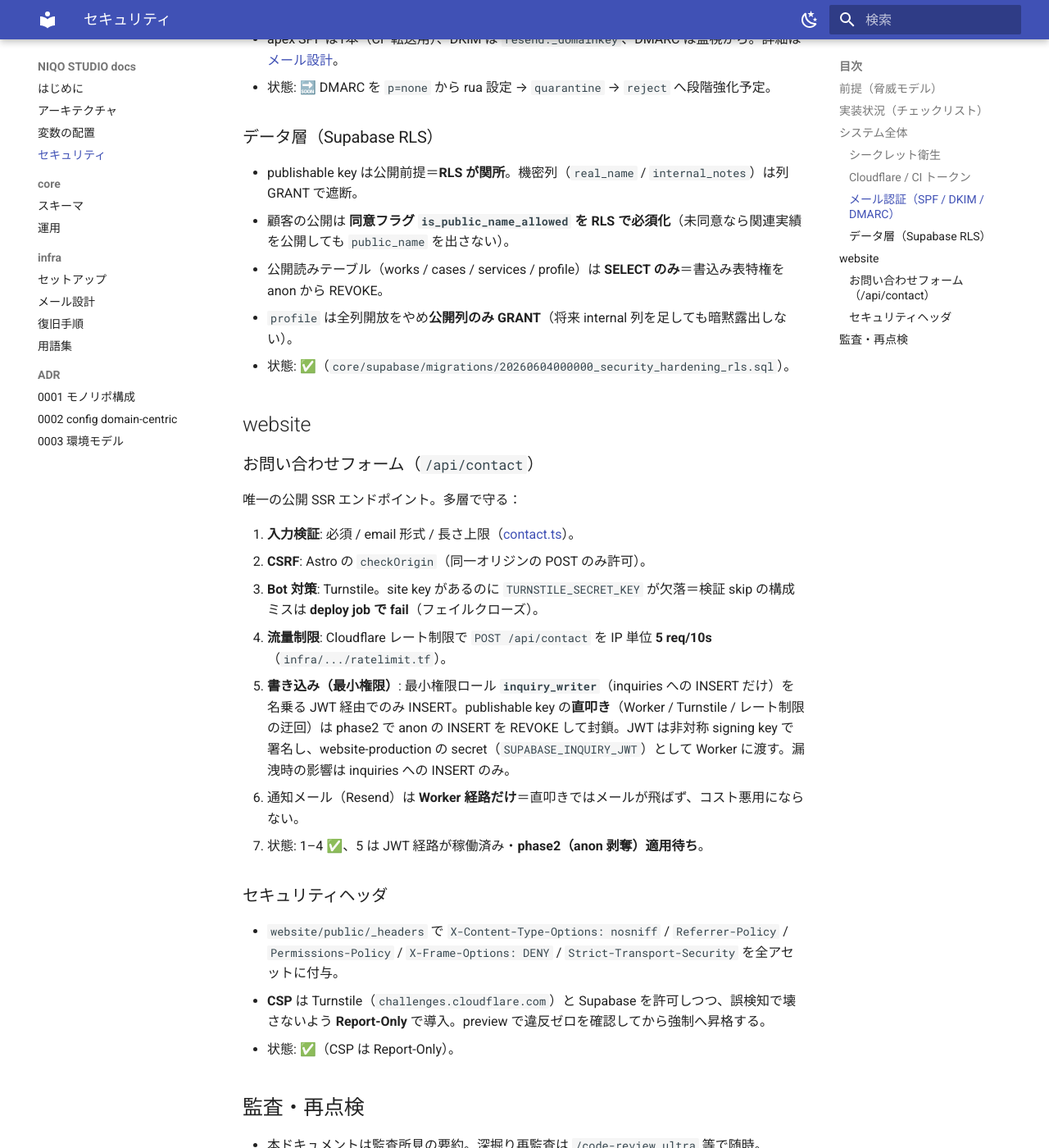
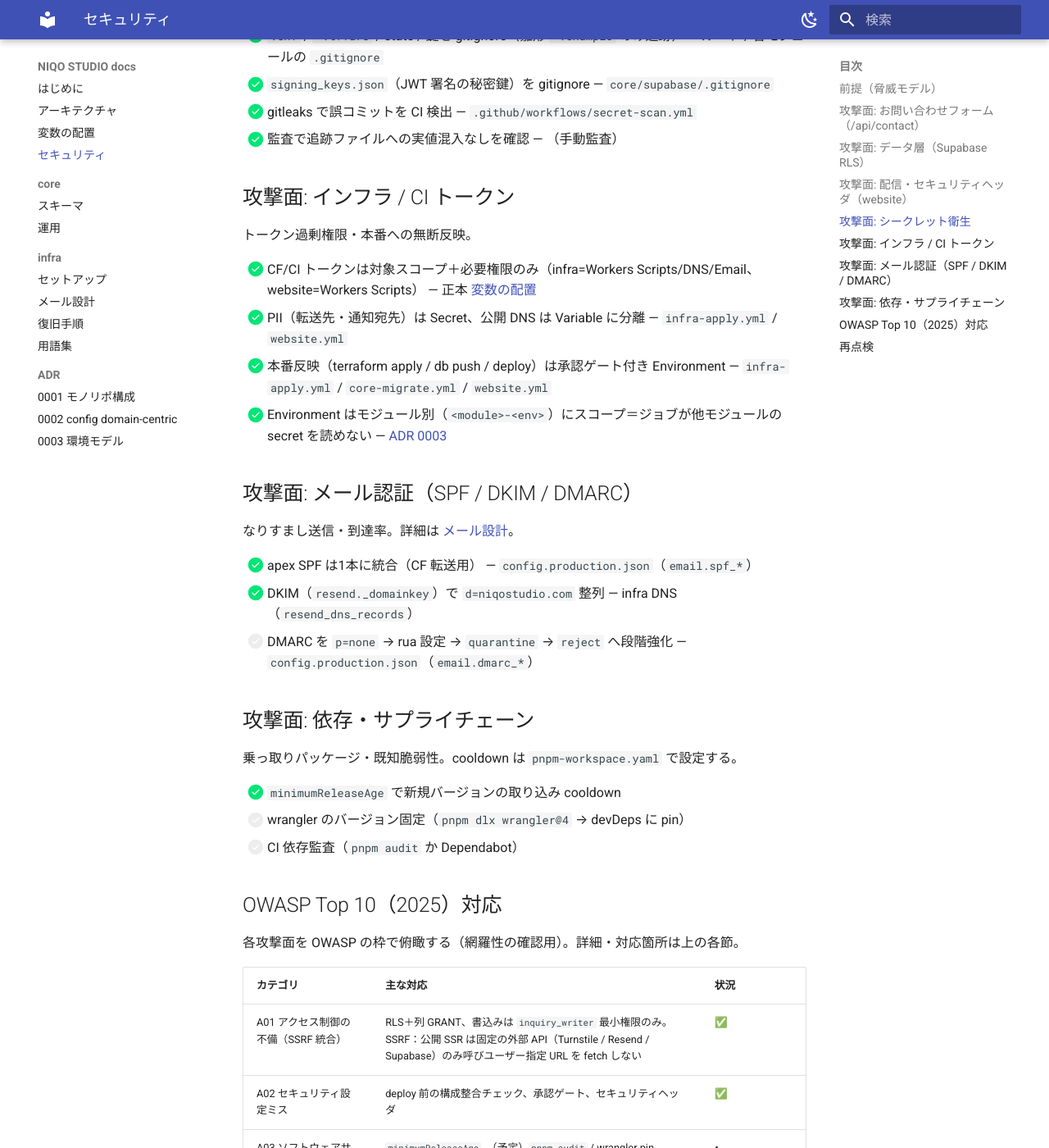
Before and after one commit to niqostudio/niqostudio, an MkDocs documentation site: the page built from docs/security.md, in a window 1280 px wide and 1400 px high, scrolled down 2232 px. Shown: the whole window at 82% size. Built offline with MkDocs 1.6.1 and Material for MkDocs 9.7.7, drawn with Linux system fonts in a browser that asks for light colours; some of the changed text lies outside the part shown.

Commit message:
docs(security): 攻撃面ごとに対策→対応箇所を併記し OWASP 2025 対応表を追加
各対策にコード対応箇所をインライン併記（同一ファイルは役割で区別）。ヘッダ/依存は同一ファイルのため節見出しに集約。OWASP Top 10:2025（A01 へ SSRF 統合・A03 サプライチェーン・A10 例外条件）に対応付け。mkdocs に tasklist 拡張を追加。

```diff
--- a/docs/security.md
+++ b/docs/security.md
@@ -1,88 +1,111 @@
 # セキュリティ
 
-> NIQO STUDIO システム（website / core / infra）の**脅威モデル・対策・実装状況**の正本。
-> 2026-06 のセキュリティ監査に基づく。値の置き場は [変数の配置](variables.md)、メール認証は
-> [メール設計](infra/email.md)、復旧は [recovery](infra/recovery.md) も参照。
+> NIQO STUDIO システムの**脅威モデル・対策・実装状況**の正本。
+> 2026-06 のセキュリティ監査に基づく。攻撃面ごとにチェックリストを持ち、各対策に**対応箇所（コード）**を併記する。
+> 値の置き場は [変数の配置](variables.md)、メール認証は [メール設計](infra/email.md) も参照。
+>
+> 表記：`[x]`=実装済（本番反映は CI 経由）／`[ ]`=未対応・予定。「要 apply」はコードはあるが本番未適用。
+> 対応箇所はパス末尾の短縮形で示す（同一節内の再掲は括弧で役割を区別）。
 
 ## 前提（脅威モデル）
 
-- **全リポ public**。シークレットの「値」は追跡ファイルに置かない（CI Secret / Environment /
-  `wrangler secret` で注入）。
-- **Supabase の publishable key は公開前提**。データ保護の関所は **RLS**（行＝ポリシー、機密列＝列 GRANT）。
+- **全リポ public**。シークレットの値は追跡ファイルに置かない（CI Secret / Environment / `wrangler secret`）。
+- **Supabase publishable key は公開前提**＝データ保護の関所は **RLS**（行＝ポリシー、機密列＝列 GRANT）。
 - 実害の中心は **情報漏洩** と **公開エンドポイント（`/api/contact`）の悪用（スパム/コスト）**。
 - 公開 auth（ユーザーログイン）は無効。**書き込みは最小権限の経路に限定**する。
 
-## 実装状況（チェックリスト）
+## 攻撃面: お問い合わせフォーム（`/api/contact`）
 
-✅=コード実装済（本番反映は CI 経由）／🔜=予定・適用待ち
+唯一の公開 SSR エンドポイント。スパム/コスト悪用と不正書き込みが脅威。
 
-| 領域 | 対策 | 重要度 | 状態 |
-| --- | --- | --- | --- |
-| データ層 | 顧客の公開同意フラグ `is_public_name_allowed` を RLS で必須化 | 高 | ✅ |
-| データ層 | 公開読みテーブルの anon 書込み表特権を REVOKE（多層防御） | 中 | ✅ |
-| データ層 | `profile` を列単位 GRANT に限定（将来列の暗黙露出防止） | 低 | ✅ |
-| 問い合わせ | 入力検証（必須 / email 形式 / 長さ） | - | ✅ |
-| 問い合わせ | 最小権限 `inquiry_writer` 経由 INSERT、anon 直叩きを封鎖 | 高 | 🔜 phase2 適用待ち |
-| 問い合わせ | エッジレート制限（Cloudflare・5 req/10s/IP） | 高 | ✅ apply 待ち |
-| 問い合わせ | Turnstile（site key 有り＋secret 欠落は deploy を fail） | 中 | ✅ |
-| ヘッダ | nosniff / Referrer-Policy / Permissions-Policy / X-Frame-Options / HSTS | 中 | ✅ |
-| ヘッダ | CSP | 低 | 🔜 Report-Only（強制へ昇格予定） |
-| シークレット | 値を追跡しない・gitleaks で誤コミット検出 | - | ✅ |
-| インフラ | CF/CI トークン最小権限・PII/公開値の分離・承認ゲート | - | ✅ |
-| メール | SPF / DKIM / DMARC | 中 | 🔜 DMARC を none→reject へ段階強化中 |
-| 依存 | `minimumReleaseAge` cooldown | 低 | ✅ |
-| 依存 | wrangler バージョン固定 | 低 | 🔜 |
-| 依存 | CI 依存監査（pnpm audit / Dependabot） | 低 | 🔜 |
+- [x] 入力検証（必須 / email 形式 / 長さ上限） — `contact.ts`
+- [x] CSRF：Astro `checkOrigin`（SSR 既定・同一オリジンの POST のみ） — フレームワーク既定
+- [x] Bot 対策：Turnstile（site key 有りで検証必須。secret 欠落は deploy fail＋runtime 拒否＝フェイルクローズ） — `contact.ts`（siteverify）／ `ContactForm.astro`（ウィジェット）／ `website.yml`（deploy 整合チェック）
+- [x] エッジレート制限：`POST /api/contact` を IP 単位 5 req/10s（要 apply） — `ratelimit.tf`
+- [x] 最小権限書き込み：`inquiry_writer` JWT 経由のみ INSERT。JWT 欠落時は送信拒否（フェイルクローズ） — `contact.ts`（JWT 必須）／ `supabase.ts`（`inquiryClient`）
+- [x] コスト面：通知メール（Resend）は Worker 経路のみ＝直叩きでメールは飛ばない — `contact.ts`（Resend 呼び出し）
 
-## システム全体
+説明：publishable key は公開なので、攻撃者は Worker（Turnstile・レート制限）を**迂回して Supabase REST に直 INSERT** できる。これを塞ぐのが最小権限ロール `inquiry_writer` と anon の INSERT 剥奪。漏洩しても影響は inquiries への INSERT のみに限定される。
 
-### シークレット衛生
-- `.env` / `*.tfvars` / state / 各種鍵は gitignore。CI は GitHub **Environment** でモジュール別にスコープ注入。
-- `signing_keys.json`（JWT 秘密鍵）も gitignore。gitleaks（[secret-scan.yml](https://github.com/niqostudio/niqostudio/blob/main/.github/workflows/secret-scan.yml)）で誤コミットを CI 検出。
-- 状態: ✅（監査で追跡ファイルへの実値混入なしを確認）。
+## 攻撃面: データ層（Supabase RLS）
 
-### Cloudflare / CI トークン
-- infra の TF トークンは対象ゾーン限定＋必要権限のみ。website deploy は別トークン（Workers Scripts:Edit）。
-- PII（転送先・通知宛先）は Secret、公開 DNS（Resend 認証レコード）は Variable に分離。
-- 本番反映（terraform apply / db push / deploy）は**承認ゲート付き Environment**で実行。
-- 状態: ✅。
+publishable key 経由で anon が読めてしまう情報漏洩が脅威。
 
-### メール認証（SPF / DKIM / DMARC）
-- apex SPF は1本（CF 転送用）、DKIM は `resend._domainkey`、DMARC は監視から。詳細は [メール設計](infra/email.md)。
-- 状態: 🔜 DMARC を `p=none` から rua 設定 → `quarantine` → `reject` へ段階強化予定。
+- [x] 全テーブル RLS 有効（ポリシー無し＝deny 既定） — `core/supabase/migrations/`（各テーブル定義）
+- [x] 機密列の遮断：`real_name` / `internal_notes` は anon に列 GRANT しない — `…000000_security_hardening_rls.sql`
+- [x] 顧客の公開同意：`is_public_name_allowed = true` を RLS で必須化（未同意は `public_name` も出さない） — `…000000_…_rls.sql`
+- [x] 多層防御：公開読みテーブル（works/cases/services）の anon 書込み表特権を REVOKE — `…000000_…_rls.sql`
+- [x] `profile` を全列開放から**公開列のみ GRANT**（将来 internal 列の暗黙露出を防止） — `…000000_…_rls.sql`
+- [x] 書込み最小権限：`inquiry_writer` に inquiries の INSERT 列のみ GRANT、anon の INSERT は剥奪 — `…000100_inquiry_writer_role.sql`／ `…000200_revoke_anon_inquiry_insert.sql`
 
-### データ層（Supabase RLS）
-- publishable key は公開前提＝**RLS が関所**。機密列（`real_name` / `internal_notes`）は列 GRANT で遮断。
-- 顧客の公開は **同意フラグ `is_public_name_allowed` を RLS で必須化**（未同意なら関連実績を公開しても `public_name` を出さない）。
-- 公開読みテーブル（works / cases / services / profile）は **SELECT のみ**＝書込み表特権を anon から REVOKE。
-- `profile` は全列開放をやめ**公開列のみ GRANT**（将来 internal 列を足しても暗黙露出しない）。
-- 状態: ✅（`core/supabase/migrations/20260604000000_security_hardening_rls.sql`）。
+説明：RLS のポリシー有無だけに頼らず、表 GRANT でも書込みを遮断する二段構え。
 
-## website
+## 攻撃面: 配信・セキュリティヘッダ（website）
 
-### お問い合わせフォーム（`/api/contact`）
-唯一の公開 SSR エンドポイント。多層で守る：
+XSS・クリックジャッキング・MIME スニッフィング等のブラウザ側脅威。全項目とも `website/public/_headers` で設定する。
 
-1. **入力検証**: 必須 / email 形式 / 長さ上限（[contact.ts](https://github.com/niqostudio/niqostudio/blob/main/website/src/pages/api/contact.ts)）。
-2. **CSRF**: Astro の `checkOrigin`（同一オリジンの POST のみ許可）。
-3. **Bot 対策**: Turnstile。site key があるのに `TURNSTILE_SECRET_KEY` が欠落＝検証 skip の構成ミスは
-   **deploy job で fail**（フェイルクローズ）。
-4. **流量制限**: Cloudflare レート制限で `POST /api/contact` を IP 単位 **5 req/10s**（`infra/.../ratelimit.tf`）。
-5. **書き込み（最小権限）**: 最小権限ロール **`inquiry_writer`**（inquiries への INSERT だけ）を名乗る
-   JWT 経由でのみ INSERT。publishable key の**直叩き**（Worker / Turnstile / レート制限の迂回）は
-   phase2 で anon の INSERT を REVOKE して封鎖。JWT は非対称 signing key で署名し、website-production の
-   secret（`SUPABASE_INQUIRY_JWT`）として Worker に渡す。漏洩時の影響は inquiries への INSERT のみ。
+- [x] `X-Content-Type-Options: nosniff`
+- [x] `Referrer-Policy: strict-origin-when-cross-origin`
+- [x] `Permissions-Policy`（カメラ/マイク/位置情報等を無効）
+- [x] `X-Frame-Options: DENY`（クリックジャッキング）
+- [x] `Strict-Transport-Security`（HSTS）
+- [ ] CSP を強制（現在 Report-Only。preview で違反ゼロを確認後に昇格）
 
-- 通知メール（Resend）は **Worker 経路だけ**＝直叩きではメールが飛ばず、コスト悪用にならない。
-- 状態: 1–4 ✅、5 は JWT 経路が稼働済み・**phase2（anon 剥奪）適用待ち**。
+説明：CSP は Turnstile（`challenges.cloudflare.com`）と Supabase を許可しつつ、誤検知で壊さないよう Report-Only で導入中。
 
-### セキュリティヘッダ
-- `website/public/_headers` で `X-Content-Type-Options: nosniff` / `Referrer-Policy` /
-  `Permissions-Policy` / `X-Frame-Options: DENY` / `Strict-Transport-Security` を全アセットに付与。
-- **CSP** は Turnstile（`challenges.cloudflare.com`）と Supabase を許可しつつ、誤検知で壊さないよう
-  **Report-Only** で導入。preview で違反ゼロを確認してから強制へ昇格する。
-- 状態: ✅（CSP は Report-Only）。
+## 攻撃面: シークレット衛生
 
-## 監査・再点検
-- 本ドキュメントは監査所見の要約。深掘り再監査は `/code-review ultra` 等で随時。
-- 新しい公開エンドポイント・テーブル・第三者リソースを足したら、本チェックリストに項目を追加する。
+公開リポへの秘密値の混入・流出。
+
+- [x] `.env` / `*.tfvars` / state / 鍵を gitignore（雛形 `*.example` のみ追跡） — ルート / 各モジュールの `.gitignore`
+- [x] `signing_keys.json`（JWT 署名の秘密鍵）を gitignore — `core/supabase/.gitignore`
+- [x] gitleaks で誤コミットを CI 検出 — `.github/workflows/secret-scan.yml`
+- [x] 監査で追跡ファイルへの実値混入なしを確認 — （手動監査）
+
+## 攻撃面: インフラ / CI トークン
+
+トークン過剰権限・本番への無断反映。
+
+- [x] CF/CI トークンは対象スコープ＋必要権限のみ（infra=Workers Scripts/DNS/Email、website=Workers Scripts） — 正本 [変数の配置](variables.md)
+- [x] PII（転送先・通知宛先）は Secret、公開 DNS は Variable に分離 — `infra-apply.yml` / `website.yml`
+- [x] 本番反映（terraform apply / db push / deploy）は承認ゲート付き Environment — `infra-apply.yml` / `core-migrate.yml` / `website.yml`
+- [x] Environment はモジュール別（`<module>-<env>`）にスコープ＝ジョブが他モジュールの secret を読めない — [ADR 0003](adr/0003-environment-per-module.md)
+
+## 攻撃面: メール認証（SPF / DKIM / DMARC）
+
+なりすまし送信・到達率。詳細は [メール設計](infra/email.md)。
+
+- [x] apex SPF は1本に統合（CF 転送用） — `config.production.json`（`email.spf_*`）
+- [x] DKIM（`resend._domainkey`）で `d=niqostudio.com` 整列 — infra DNS（`resend_dns_records`）
+- [ ] DMARC を `p=none` → rua 設定 → `quarantine` → `reject` へ段階強化 — `config.production.json`（`email.dmarc_*`）
+
+## 攻撃面: 依存・サプライチェーン
+
+乗っ取りパッケージ・既知脆弱性。cooldown は `pnpm-workspace.yaml` で設定する。
+
+- [x] `minimumReleaseAge` で新規バージョンの取り込み cooldown
+- [ ] wrangler のバージョン固定（`pnpm dlx wrangler@4` → devDeps に pin）
+- [ ] CI 依存監査（`pnpm audit` か Dependabot）
+
+## OWASP Top 10（2025）対応
+
+各攻撃面を OWASP の枠で俯瞰する（網羅性の確認用）。詳細・対応箇所は上の各節。
+
+| カテゴリ | 主な対応 | 状況 |
+| --- | --- | --- |
+| A01 アクセス制御の不備（SSRF 統合） | RLS＋列 GRANT、書込みは `inquiry_writer` 最小権限のみ。SSRF：公開 SSR は固定の外部 API（Turnstile / Resend / Supabase）のみ呼びユーザー指定 URL を fetch しない | ✅ |
+| A02 セキュリティ設定ミス | deploy 前の構成整合チェック、承認ゲート、セキュリティヘッダ | ✅ |
+| A03 ソフトウェアサプライチェーンの不備 | `minimumReleaseAge`、（予定）`pnpm audit` / wrangler pin | ◐ |
+| A04 暗号化の失敗 | HTTPS / HSTS、秘密値は CI Secret・`wrangler secret` 管理 | ✅ |
+| A05 インジェクション | Supabase クライアント（パラメータ化）、入力検証、CSP | ✅（CSP は Report-Only） |
+| A06 安全でない設計 | 最小権限の書込み経路・フェイルクローズ設計 | ✅ |
+| A07 認証・識別の失敗 | 公開 auth 無効、書込みは短命 JWT の最小権限ロールのみ | ✅ |
+| A08 ソフトウェア/データ完全性の不備 | gitleaks、署名鍵を gitignore、本番反映は承認ゲート | ✅ |
+| A09 ログ・アラートの不備 | Worker のエラーログ（`console.error`）、集約・アラートは未整備 | ◐ |
+| A10 例外条件の不適切な処理 | フォームは try/catch で 500、各前提を fail-closed にして「黙って通す」を排除 | ✅ |
+
+## 再点検
+
+- 新しい公開エンドポイント・テーブル・第三者リソースを足したら、対応する攻撃面のチェックリストと対応箇所を更新する。
+- セキュリティ・インフラは今後も増えるため、本ページは継続メンテ対象（変更時に対応箇所を追従）。
+- 深掘り再監査は `/code-review ultra` 等で随時。
--- a/mkdocs.yml
+++ b/mkdocs.yml
@@ -19,6 +19,8 @@
 
 markdown_extensions:
   - admonition
+  - pymdownx.tasklist:
+      custom_checkbox: true
   - toc:
       permalink: true
       # 日本語見出しのアンカーを保持する（既定 slugify は非 ASCII を落とすため）。
```
